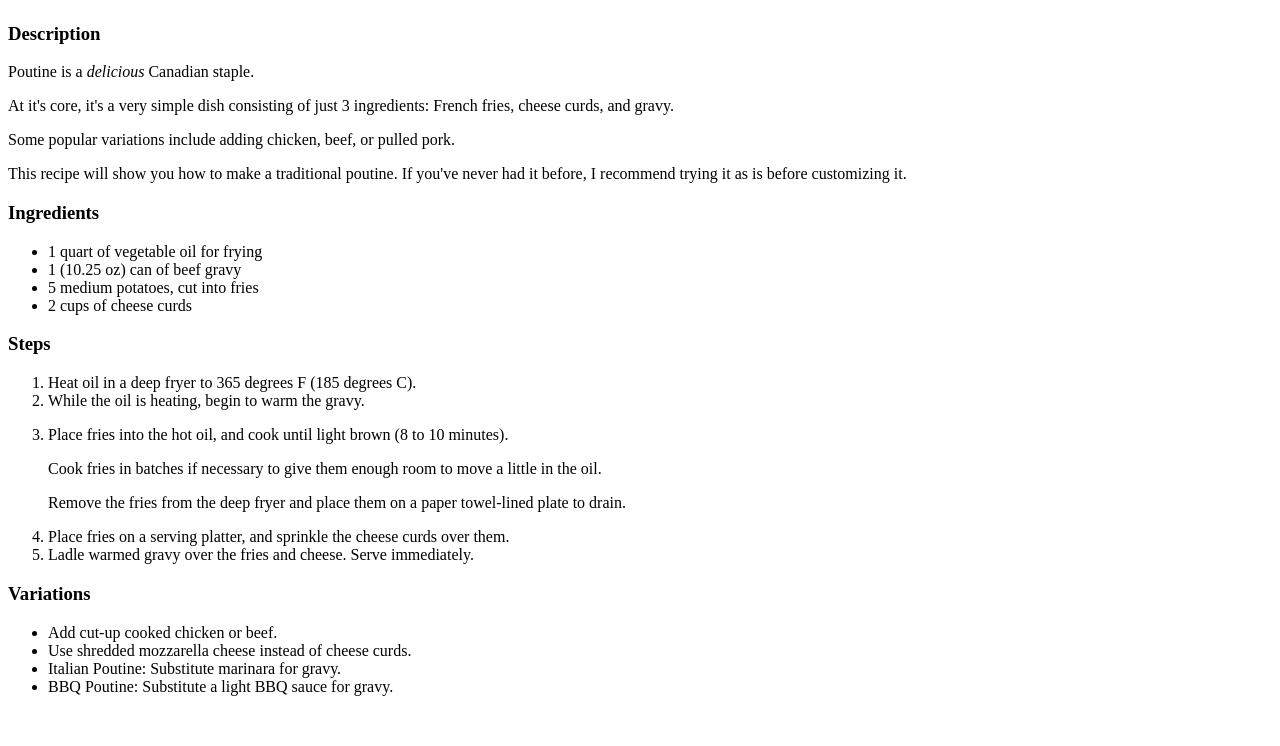
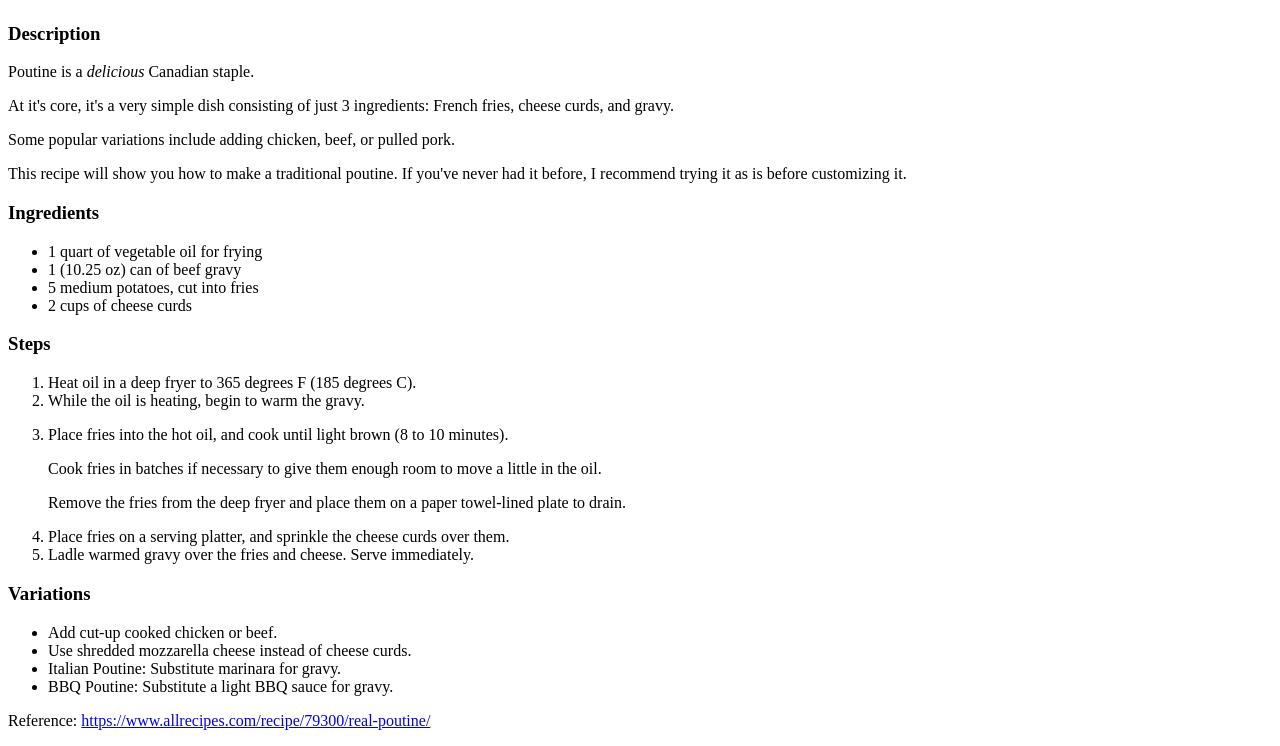
Before and after one commit to funkhouser2000/odin-recipes, a plain HTML site: page recipes/poutine.html in a window 1280 px wide. Shown: the part 1080-1826 px from the top of the page. Before the commit the page ends 1792 px from the top, so only its background shows below. Drawn offline with Linux system fonts and the light colour scheme.

Commit message:
Add reference to poutine recipe

```diff
--- a/recipes/poutine.html
+++ b/recipes/poutine.html
@@ -46,6 +46,8 @@
         <li>BBQ Poutine: Substitute a light BBQ sauce for gravy.</li>
     </ul>
 
+    <p>Reference: <a href="https://www.allrecipes.com/recipe/79300/real-poutine/">https://www.allrecipes.com/recipe/79300/real-poutine/</a></p>
+
 </body>
 
 </html>
```
